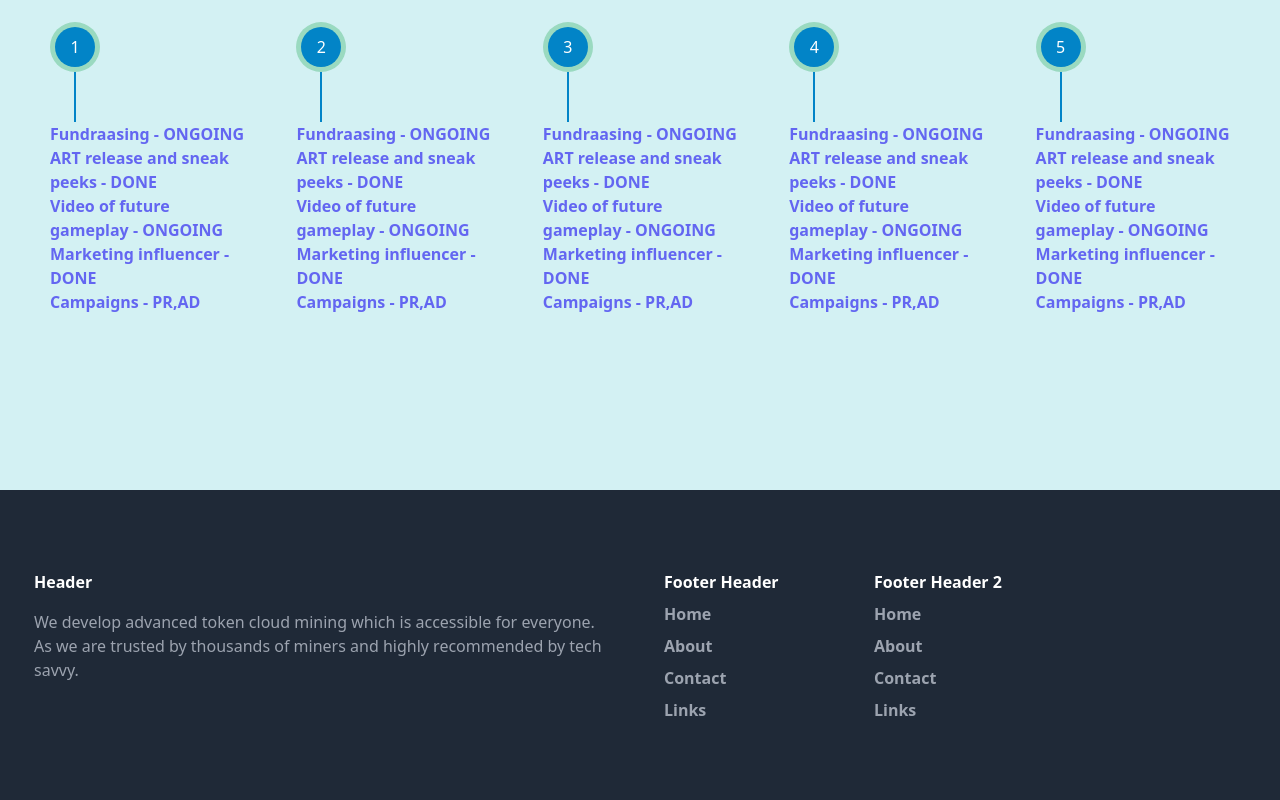
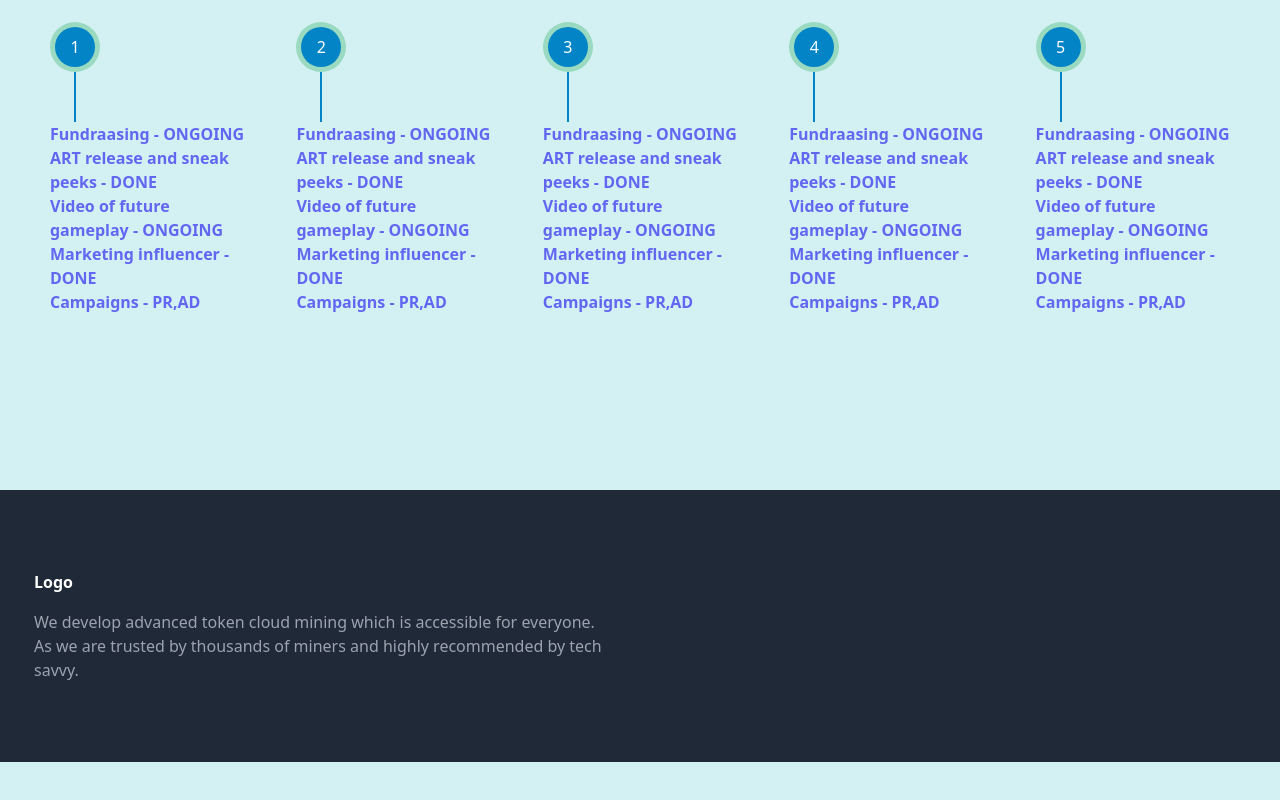
Before and after one commit to Decentralized-Brains/landing-swap, a React (Vite) app: page / in a window 1280 px wide. Shown: the part 2931-3731 px from the top of the page. After the commit the page ends 3693 px from the top, so only its background shows below. Built offline with nearby package versions, Linux system fonts and the light colour scheme.

Commit message:
Update text

```diff
--- a/src/components/Footer.jsx
+++ b/src/components/Footer.jsx
@@ -5,14 +5,14 @@ const Footer = () => {
     <div className="w-full bg-gray-800 mt-40">
       <div className="container max-w-[1260px] mx-auto px-6 grid xl:grid-cols-6 gap-12 py-20">
         <div className="col-span-3">
-          <h3 className="text-white font-bold">Header</h3>
+          <h3 className="text-white font-bold">Logo</h3>
           <p className="text-gray-400 pt-4">
             We develop advanced token cloud mining which is accessible for
             everyone. As we are trusted by thousands of miners and highly
             recommended by tech savvy.
           </p>
         </div>
-        <div>
+        {/* <div>
           <h3 className="text-white font-bold">Footer Header</h3>
           <ul className="text-gray-400">
             <li className="my-2">
@@ -61,7 +61,7 @@ const Footer = () => {
               </a>
             </li>
           </ul>
-        </div>
+        </div> */}
       </div>
     </div>
   );
```
